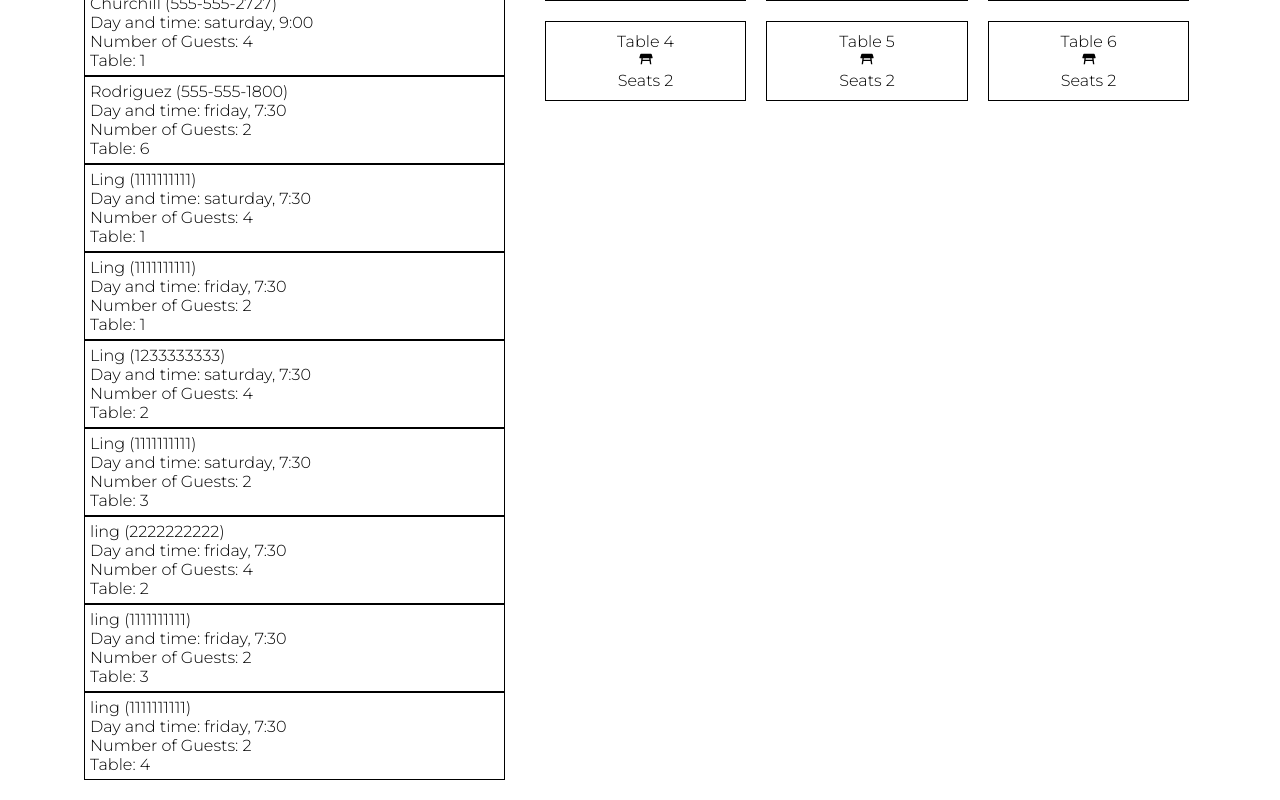
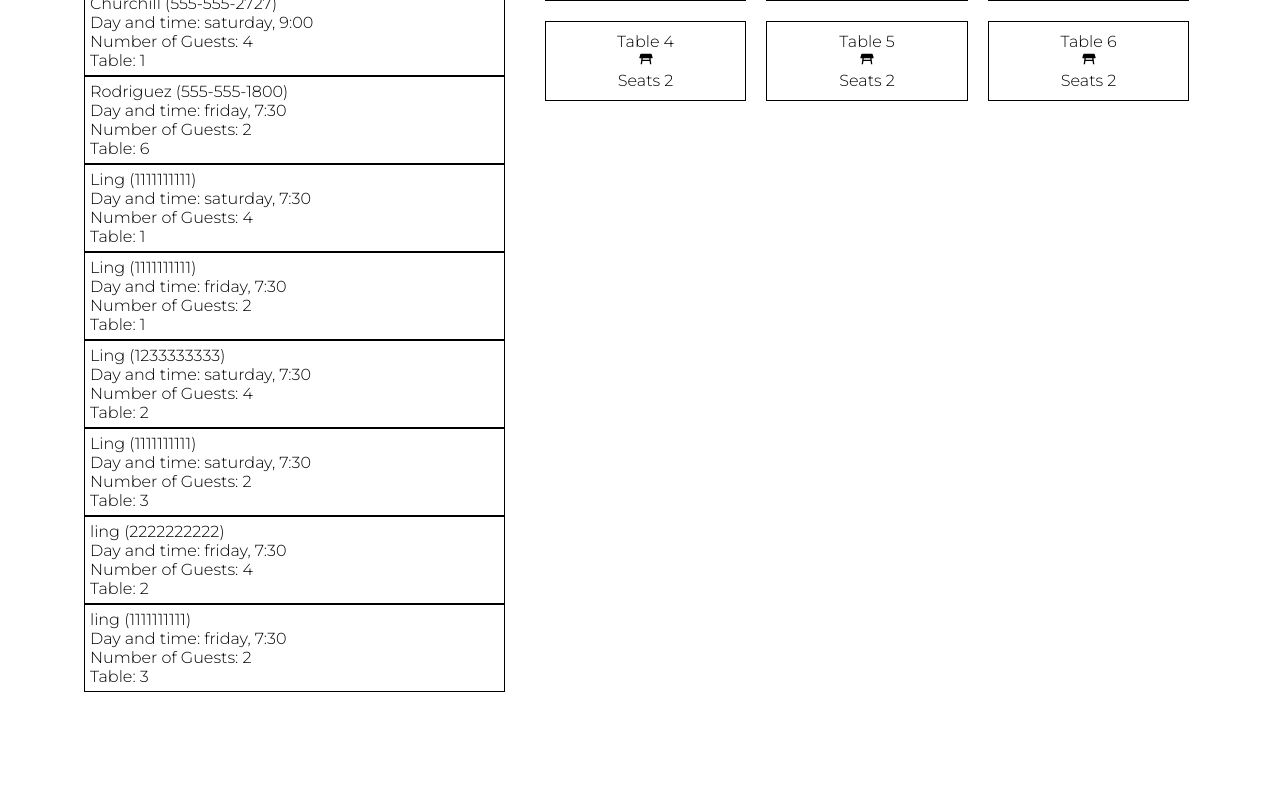
Before and after one commit to jgrimes86/Waku-Waku-Sushi-Restaurant, a React (Create React App) app: page /staff in a window 1280 px wide. Shown: the part 603-1403 px from the top of the page. After the commit the page ends 1315 px from the top, so only its background shows below. Built offline with nearby package versions, Linux system fonts and the light colour scheme; data requests are answered from the project's data file.

Commit message:
fixed table chart so it shows reserved tables

```diff
--- a/db.json
+++ b/db.json
@@ -206,15 +206,6 @@
       "time": "7:30",
       "table": 3,
       "id": 9
-    },
-    {
-      "name": "ling",
-      "phoneNumber": "1111111111",
-      "guests": "2",
-      "date": "friday",
-      "time": "7:30",
-      "table": 4,
-      "id": 10
     }
   ]
 }
--- a/src/Components/StaffPage.js
+++ b/src/Components/StaffPage.js
@@ -1,39 +1,12 @@
-import { useEffect, useState } from "react";
+import { useState } from "react";
 import { useOutletContext } from "react-router-dom";
 import ReservationList from "./ReservationList"
 import TableChart from "./TableChart";
 
-const dayAndTimeStart = {
-    day: "",
-    time: ""
-}
 
 function StaffPage() {
     const {reservations, handleChangeReservation} = useOutletContext();
-    const [dayAndTime, setDayAndTime] = useState(dayAndTimeStart);
-    const {day, time} = dayAndTime;
-    const [filteredReservations, setFilteredReservations] = useState([]);
     const [selectedReservation, setSelectedReservation] = useState({})
-
-    // Filter reservations if day and time have been selected
-    useEffect(() => {
-        const filteredByDay = reservations.filter(res => {
-            if (day === "") return res
-            else if (res.date === day.toLowerCase()) return res
-        })
-        const filteredByTime = filteredByDay.filter(res => {
-            if (time === "") return res
-            else if (res.time === time) return res
-        })
-        setFilteredReservations(filteredByTime)
-    }, [reservations, dayAndTime])
-
-    function changeDayAndTime(name, value) {
-        setDayAndTime({
-            ...dayAndTime,
-            [name]: value
-        });
-    }
 
     function clickOnReservation(reservation) {
         setSelectedReservation(reservation)
@@ -44,7 +17,7 @@ function StaffPage() {
             <h2 >Manage Reservations</h2>
             <div id="reservation-display">
                 <ReservationList reservations={reservations} clickOnReservation={clickOnReservation} selectedReservation={selectedReservation} handleChangeReservation={handleChangeReservation} />
-                <TableChart reservations={filteredReservations} dayAndTime={dayAndTime} selectedReservation={selectedReservation} changeDayAndTime={changeDayAndTime} />
+                <TableChart reservations={reservations} selectedReservation={selectedReservation}  />
             </div>
         </div>
     )
--- a/src/Components/Table.js
+++ b/src/Components/Table.js
@@ -1,15 +1,12 @@
 import { MdTableRestaurant } from "react-icons/md";
 
-function Table({table, reservations, selectedReservation, dayAndTime}) {
+function Table({table, filteredReservations, selectedReservation, dayAndTime}) {
     const {number, seats} = table;
-    const {day, time} = dayAndTime
 
-    // If day and time selected, find reservation matching table ID
-    const reservation = (day && time) ? reservations.find(res => res.table === number) : null;
+    const isReserved = filteredReservations.find(res => res.table == number)
 
-    // Table CSS based on whether table is reserved or selected by staff
-    const reservedClass = reservation ? "reserved-table" : null;
-    const selectedClass = (selectedReservation === reservation) ? "selected-table" : null;
+    const reservedClass = isReserved ? "reserved-table" : null;
+    const selectedClass = (selectedReservation === isReserved) ? "selected-table" : null;
 
     function handleTableClick() {
         const currentTable = selectedReservation.table;
@@ -20,7 +17,7 @@ function Table({table, reservations, selectedReservation, dayAndTime}) {
     return (
         <div id="table" className={selectedClass ? selectedClass : reservedClass} key={number} onClick={handleTableClick}>
             <p>Table {number}</p>
-            {reservation ? <p>{reservation.name}</p> : <p></p>}
+            {isReserved ? <p>{isReserved.name}</p> : <p></p>}
             <MdTableRestaurant />
             <p>Seats {seats}</p>
         </div>
--- a/src/Components/TableChart.js
+++ b/src/Components/TableChart.js
@@ -1,15 +1,33 @@
+import { useState } from "react";
 import Table from "./Table";
 import tables from "../data/tableData";
 
-function TableChart({reservations, dayAndTime, selectedReservation, changeDayAndTime}) {
+const dayAndTimeStart = {
+    day: "",
+    time: ""
+}
+
+function TableChart({reservations, selectedReservation}) {
+    const [dayAndTime, setDayAndTime] = useState(dayAndTimeStart);
+
+    function handleChange(event) {
+        setDayAndTime({
+            ...dayAndTime,
+            [event.target.name]: event.target.value
+        })
+    }
+
+    const filteredReservations = reservations.filter(res => {
+        if ((res.date === dayAndTime.day.toLowerCase()) && (res.time === dayAndTime.time)) {
+            return res
+        }
+    })
 
     const tableList = tables.map(table => (
-        <Table key={table.number} table={table} reservations={reservations} selectedReservation={selectedReservation} dayAndTime={dayAndTime} />
+        <Table key={table.number} table={table} filteredReservations={filteredReservations} selectedReservation={selectedReservation} dayAndTime={dayAndTime} />
     ))
 
-    function handleChange(event) {
-        changeDayAndTime(event.target.name, event.target.value)
-    }
+    console.log("filtered reservations", filteredReservations)
 
     return (
         <div id="table-section">
```
